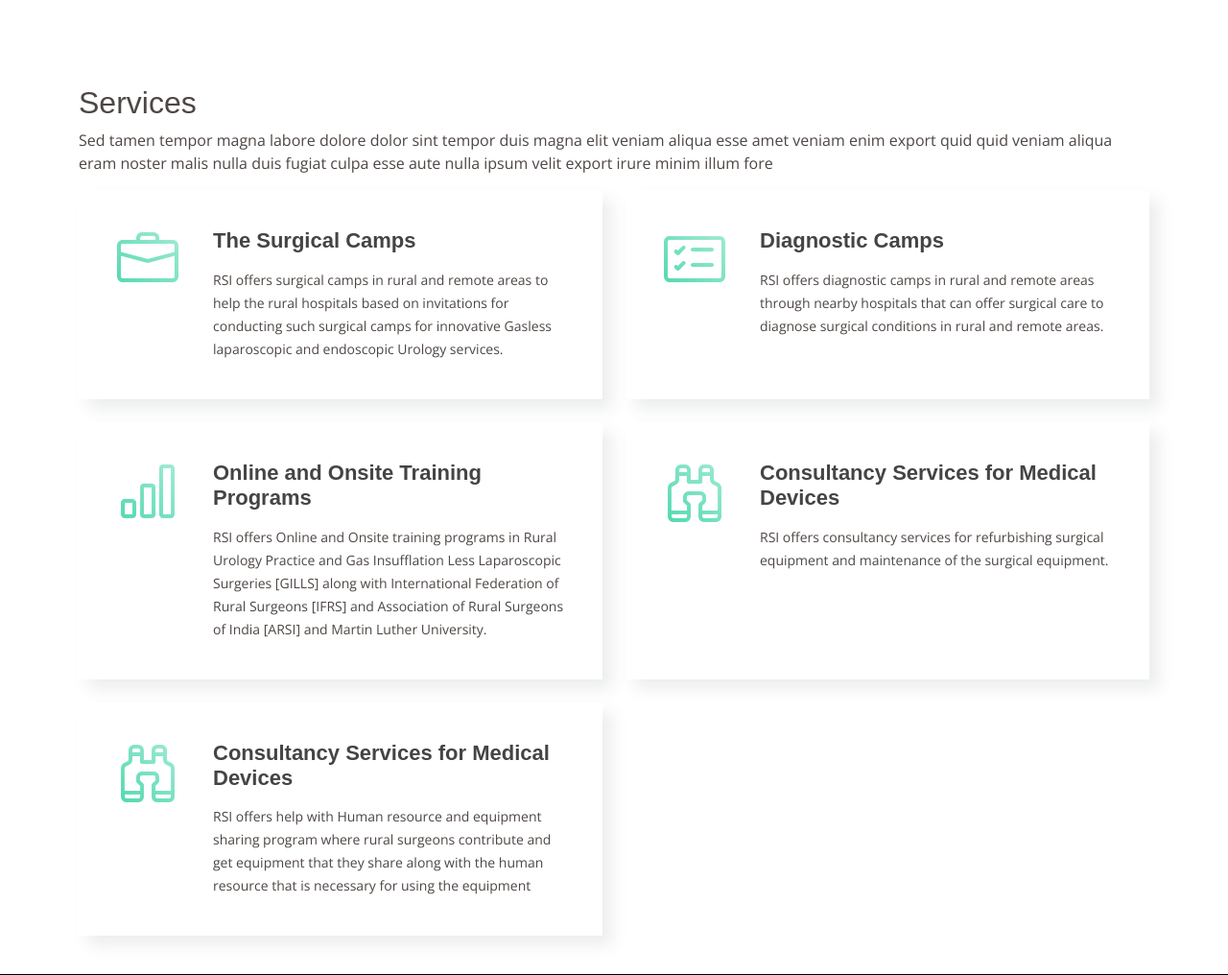
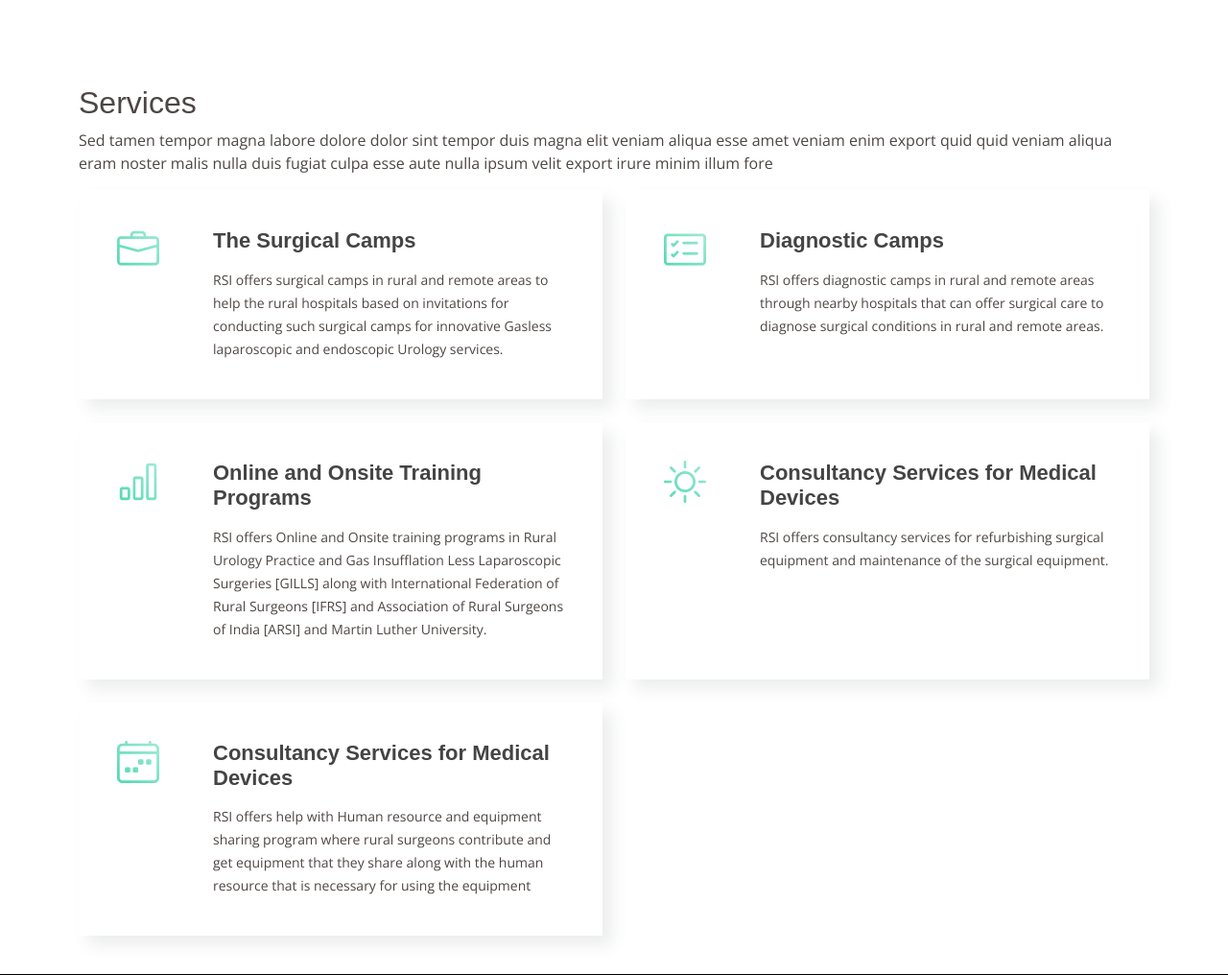
Before and after one commit to keg504/RSI-website, a Flask app: page /services in a window 1280 px wide. Shown: the part 582-1598 px from the top of the page at 96% size. Run offline with Flask 2, Linux system fonts and the light colour scheme; some libraries are stand-ins or nearby versions; some web fonts are replaced.

Commit message:
Did little changes to the css file for the Services page.

```diff
--- a/static/css/style.css
+++ b/static/css/style.css
@@ -612,7 +612,7 @@ section {
 }
 #services .box .icon i {
   color: #444;
-  font-size: 64px;
+  font-size: 44px;
   transition: 0.5s;
   line-height: 0;
   margin-top: 34px;
--- a/templates/services.html
+++ b/templates/services.html
@@ -54,7 +54,7 @@
 
           <div class="col-lg-6" data-aos="fade-up" data-aos-delay="400">
             <div class="box">
-                <div class="icon"><i class="bi bi-binoculars"></i></div>
+              <div class="icon"><i class="bi bi-brightness-high"></i></div>
               <h4 class="title"><a href="">Consultancy Services for Medical Devices</a></h4>
               <p class="description">RSI offers consultancy services for refurbishing surgical equipment and maintenance of the surgical equipment.</p>
             </div>
@@ -62,7 +62,7 @@
 
           <div class="col-lg-6" data-aos="fade-up" data-aos-delay="400">
             <div class="box">
-                <div class="icon"><i class="bi bi-binoculars"></i></div>
+              <div class="icon"><i class="bi bi-calendar4-week"></i></div>
               <h4 class="title"><a href="">Consultancy Services for Medical Devices</a></h4>
               <p class="description">RSI offers help with Human resource and equipment sharing program where rural surgeons
                 contribute and get equipment that they share along with the human resource that is necessary for using the equipment</p>
```
Lines whose indentation alone changed are shown as unchanged.
